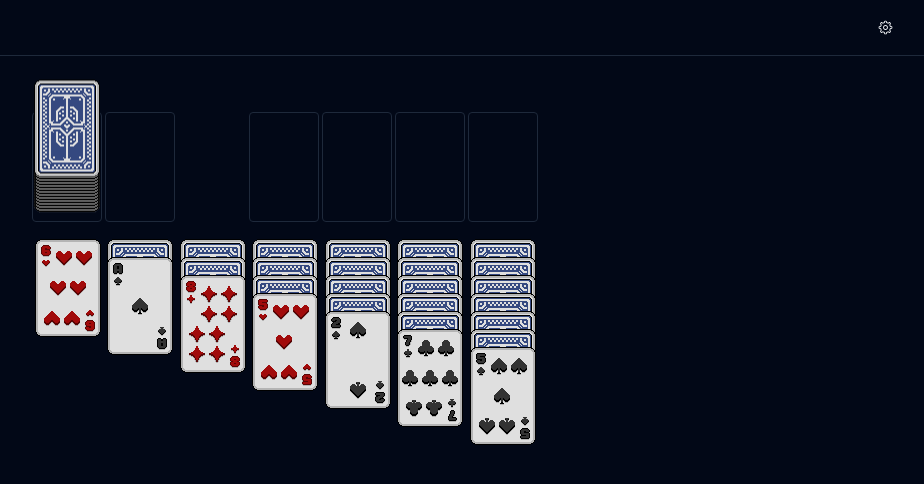
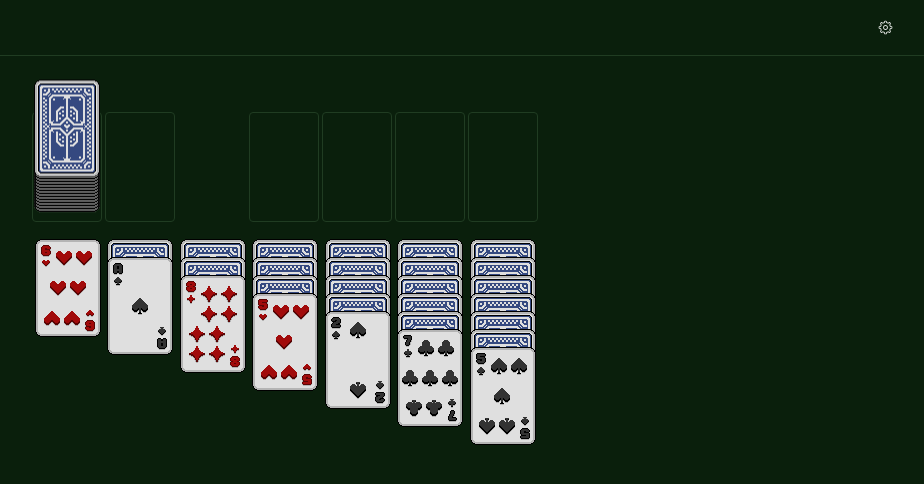
Before and after one commit to twsau/solitaire, a React (Vite) app: page / in a window 1280 px wide. Shown: the top 484 px of the page, without its empty margins (355-1279 px from the left). Built offline with nearby package versions, Linux system fonts and the light colour scheme.

Commit message:
better theme

```diff
--- a/src/globals.css
+++ b/src/globals.css
@@ -4,65 +4,48 @@
 
 @layer base {
   :root {
-    --background: 0 0% 100%;
-    --foreground: 222.2 84% 4.9%;
-
-    --card: 0 0% 100%;
-    --card-foreground: 222.2 84% 4.9%;
-
-    --popover: 0 0% 100%;
-    --popover-foreground: 222.2 84% 4.9%;
-
-    --primary: 222.2 47.4% 11.2%;
-    --primary-foreground: 210 40% 98%;
-
-    --secondary: 210 40% 96.1%;
-    --secondary-foreground: 222.2 47.4% 11.2%;
-
-    --muted: 210 40% 96.1%;
-    --muted-foreground: 215.4 16.3% 46.9%;
-
-    --accent: 210 40% 96.1%;
-    --accent-foreground: 222.2 47.4% 11.2%;
-
-    --destructive: 0 84.2% 60.2%;
-    --destructive-foreground: 210 40% 98%;
-
-    --border: 214.3 31.8% 91.4%;
-    --input: 214.3 31.8% 91.4%;
-    --ring: 222.2 84% 4.9%;
-
+    --background: 125 98% 95%;
+    --foreground: 125 5% 8%;
+    --card: 125 50% 90%;
+    --card-foreground: 125 5% 10%;
+    --popover: 125 98% 95%;
+    --popover-foreground: 125 98% 8%;
+    --primary: 125 39% 23%;
+    --primary-foreground: 0 0% 100%;
+    --secondary: 125 30% 70%;
+    --secondary-foreground: 0 0% 0%;
+    --muted: 87 30% 85%;
+    --muted-foreground: 125 5% 35%;
+    --accent: 87 30% 80%;
+    --accent-foreground: 125 5% 10%;
+    --destructive: 0 98% 30%;
+    --destructive-foreground: 125 5% 90%;
+    --border: 125 30% 50%;
+    --input: 125 30% 18%;
+    --ring: 125 39% 23%;
     --radius: 0.5rem;
   }
-
   .dark {
-    --background: 222.2 84% 4.9%;
-    --foreground: 210 40% 98%;
-
-    --card: 222.2 84% 4.9%;
-    --card-foreground: 210 40% 98%;
-
-    --popover: 222.2 84% 4.9%;
-    --popover-foreground: 210 40% 98%;
-
-    --primary: 210 40% 98%;
-    --primary-foreground: 222.2 47.4% 11.2%;
-
-    --secondary: 217.2 32.6% 17.5%;
-    --secondary-foreground: 210 40% 98%;
-
-    --muted: 217.2 32.6% 17.5%;
-    --muted-foreground: 215 20.2% 65.1%;
-
-    --accent: 217.2 32.6% 17.5%;
-    --accent-foreground: 210 40% 98%;
-
-    --destructive: 0 62.8% 30.6%;
-    --destructive-foreground: 210 40% 98%;
-
-    --border: 217.2 32.6% 17.5%;
-    --input: 217.2 32.6% 17.5%;
-    --ring: 212.7 26.8% 83.9%;
+    --background: 125 50% 8%;
+    --foreground: 125 5% 90%;
+    --card: 125 50% 8%;
+    --card-foreground: 125 5% 90%;
+    --popover: 125 50% 5%;
+    --popover-foreground: 125 5% 90%;
+    --primary: 125 39% 23%;
+    --primary-foreground: 0 0% 100%;
+    --secondary: 125 30% 10%;
+    --secondary-foreground: 0 0% 100%;
+    --muted: 87 30% 15%;
+    --muted-foreground: 125 5% 60%;
+    --accent: 87 30% 15%;
+    --accent-foreground: 125 5% 90%;
+    --destructive: 0 98% 30%;
+    --destructive-foreground: 125 5% 90%;
+    --border: 125 30% 18%;
+    --input: 125 30% 18%;
+    --ring: 125 39% 23%;
+    --radius: 0.5rem;
   }
 }
 
```
